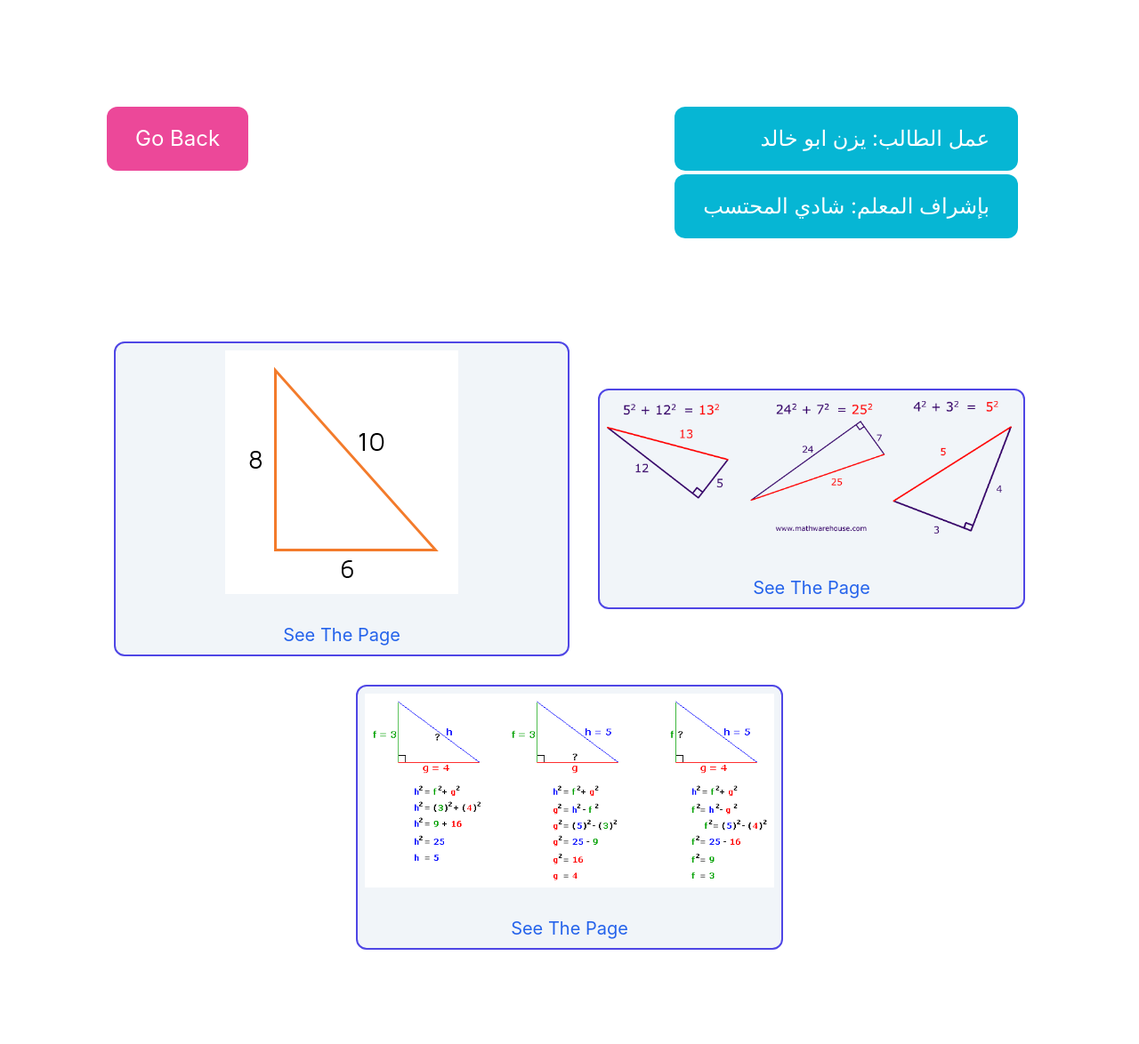
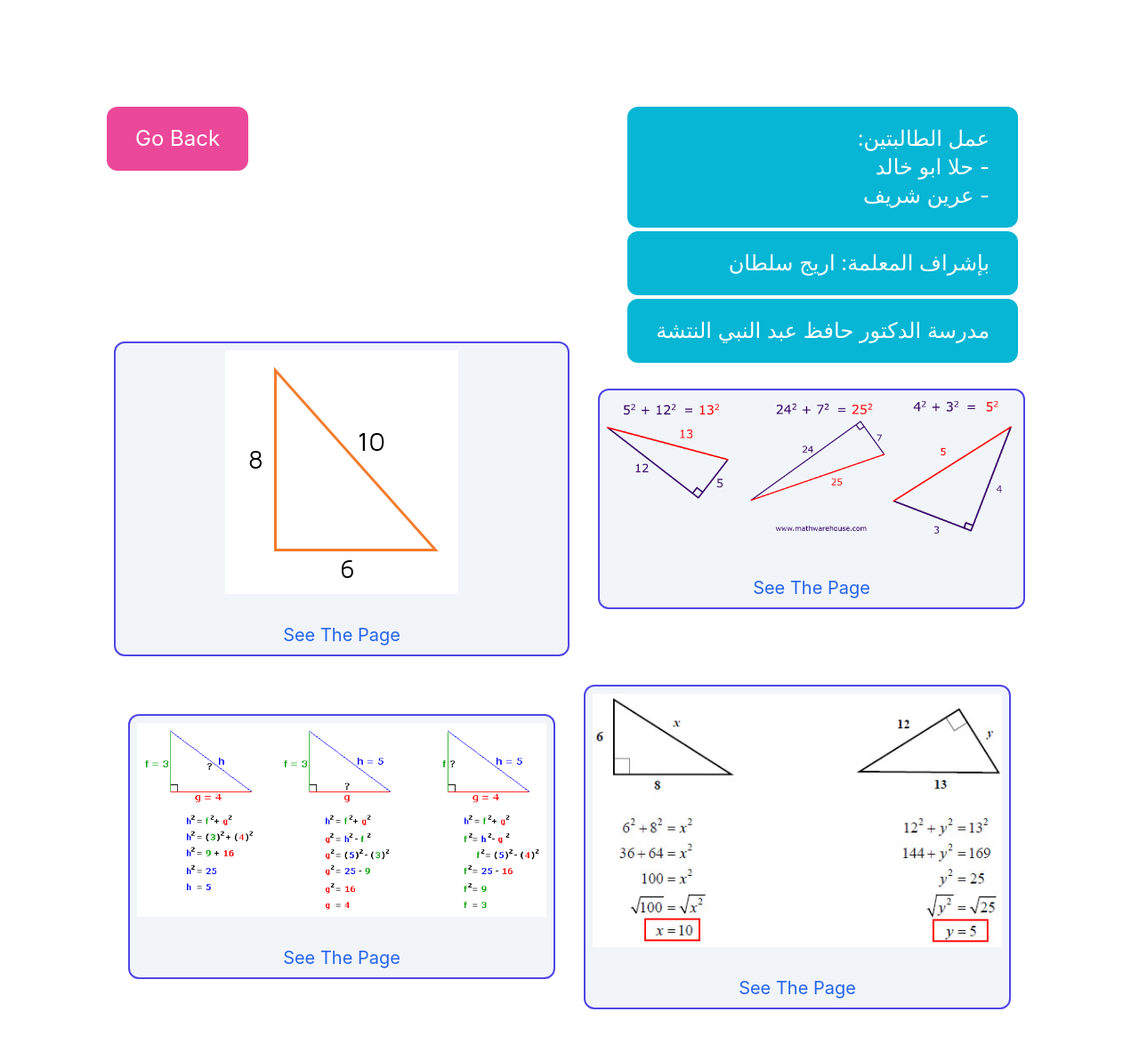
Before and after one commit to Shadi-Almohtaseb/Pythagoras-Theorem, a React (Create React App) app: page /examples in a window 1280 px wide. Shown: the top 1174 px of the page at 89% size. Before the commit the page ends 1148 px from the top, so only its background shows below. Built offline with nearby package versions, Linux system fonts and the light colour scheme.

Commit message:
Student Details

```diff
--- a/src/components/Examples.jsx
+++ b/src/components/Examples.jsx
@@ -3,6 +3,7 @@ import { Link } from "react-router-dom";
 import math1 from "../assets/pythagorean-theorem-all-examples.png";
 import math2 from "../assets/pythagorean-theorem.png";
 import math3 from "../assets/pythagsub.gif";
+import math4 from "../assets/pythagorean-theorem.jpg";
 const Examples = () => {
   return (
     <div className="flex flex-col items-center justify-center mt-96 mb-20">
@@ -27,7 +28,7 @@ const Examples = () => {
         <div className="flex max-w-[30rem] sm:w-[32rem] items-center justify-center flex-col border-2 border-indigo-600 rounded-xl bg-slate-100 p-2 gap-8">
           <img className="" src={math1} alt="img2" />
           <a
-            href="https://www.katesmathlessons.com/converse-of-the-pythagorean-theorem.html"
+            href="https://www.mathwarehouse.com/geometry/triangles/how-to-use-the-pythagorean-theorem.php"
             target="_blank"
             className="text-xl text-blue-600 hover:underline"
           >
@@ -37,7 +38,17 @@ const Examples = () => {
         <div className="flex max-w-[30rem] sm:w-[32rem] items-center justify-center flex-col border-2 border-indigo-600 rounded-xl bg-slate-100 p-2 gap-8">
           <img className="" src={math3} alt="img2" />
           <a
-            href="https://www.katesmathlessons.com/converse-of-the-pythagorean-theorem.html"
+            href="https://www.learnalberta.ca/content/memg/division03/pythagorean%20theorem/index.html"
+            target="_blank"
+            className="text-xl text-blue-600 hover:underline"
+          >
+            See The Page
+          </a>
+        </div>
+        <div className="flex max-w-[30rem] sm:w-[32rem] items-center justify-center flex-col border-2 border-indigo-600 rounded-xl bg-slate-100 p-2 gap-8">
+          <img className="" src={math4} alt="img2" />
+          <a
+            href="http://www.gradeamathhelp.com/pythagorean-theorem.html"
             target="_blank"
             className="text-xl text-blue-600 hover:underline"
           >
--- a/src/components/StudentDetails.jsx
+++ b/src/components/StudentDetails.jsx
@@ -4,10 +4,15 @@ const StudentDetails = () => {
   return (
     <div className="lg:absolute m-10 top-20 right-24 flex flex-col gap-1">
       <span className="text-2xl bg-cyan-500 text-right px-8 py-5 rounded-xl text-white">
-        عمل الطالب: يزن ابو خالد
+        <p>:عمل الطالبتين</p>
+        <p>حلا ابو خالد -</p>
+        <p>عرين شريف -</p>
       </span>
       <span className="text-2xl bg-cyan-500 text-right px-8 py-5 rounded-xl text-white">
-        بإشراف المعلم: شادي المحتسب
+        بإشراف المعلمة: اريج سلطان
+      </span>
+      <span className="text-2xl bg-cyan-500 text-right px-8 py-5 rounded-xl text-white">
+        مدرسة الدكتور حافظ عبد النبي النتشة
       </span>
     </div>
   );
```
Also changed, not shown: src/assets/pythagorean-theorem.jpg (added).
